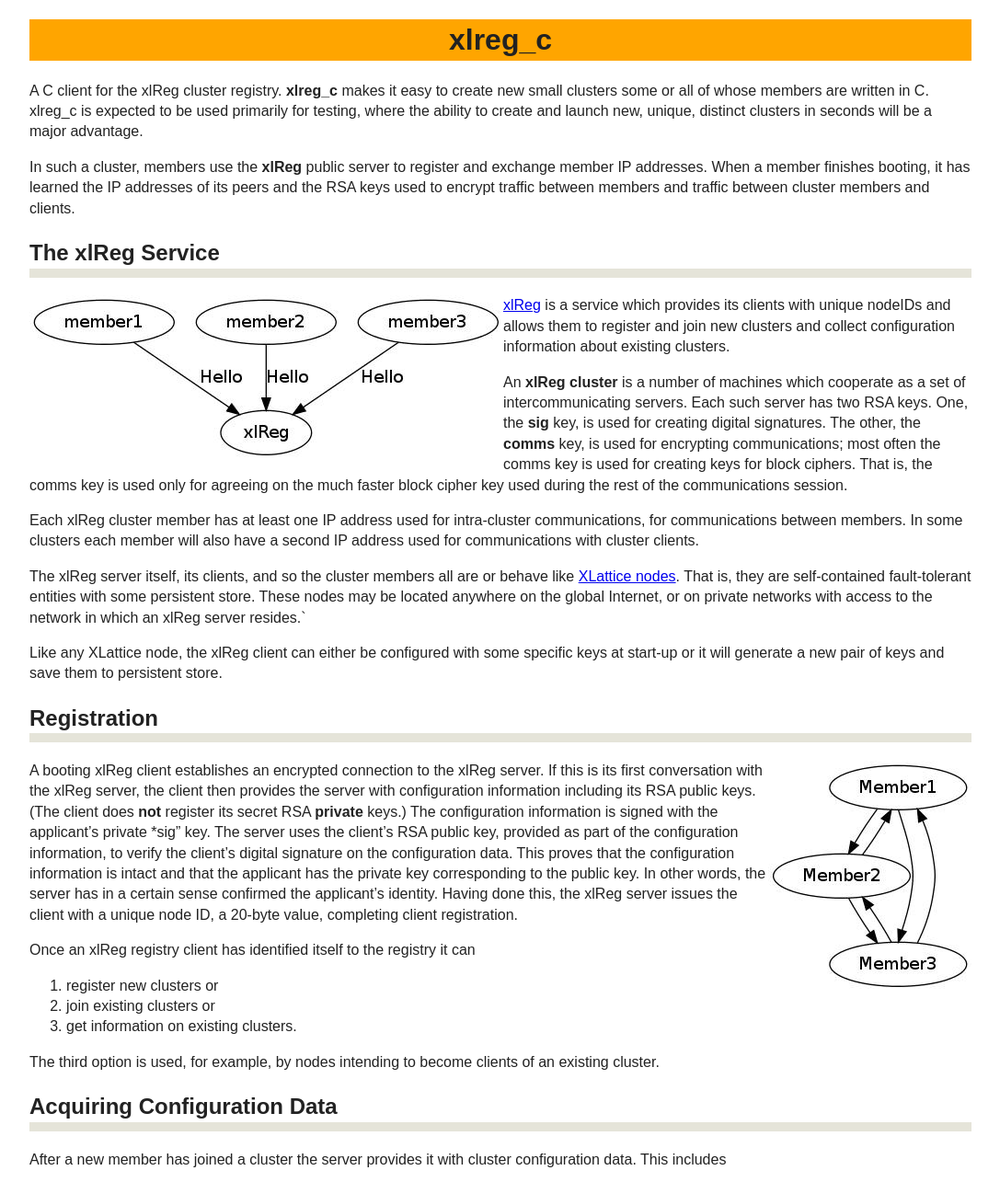
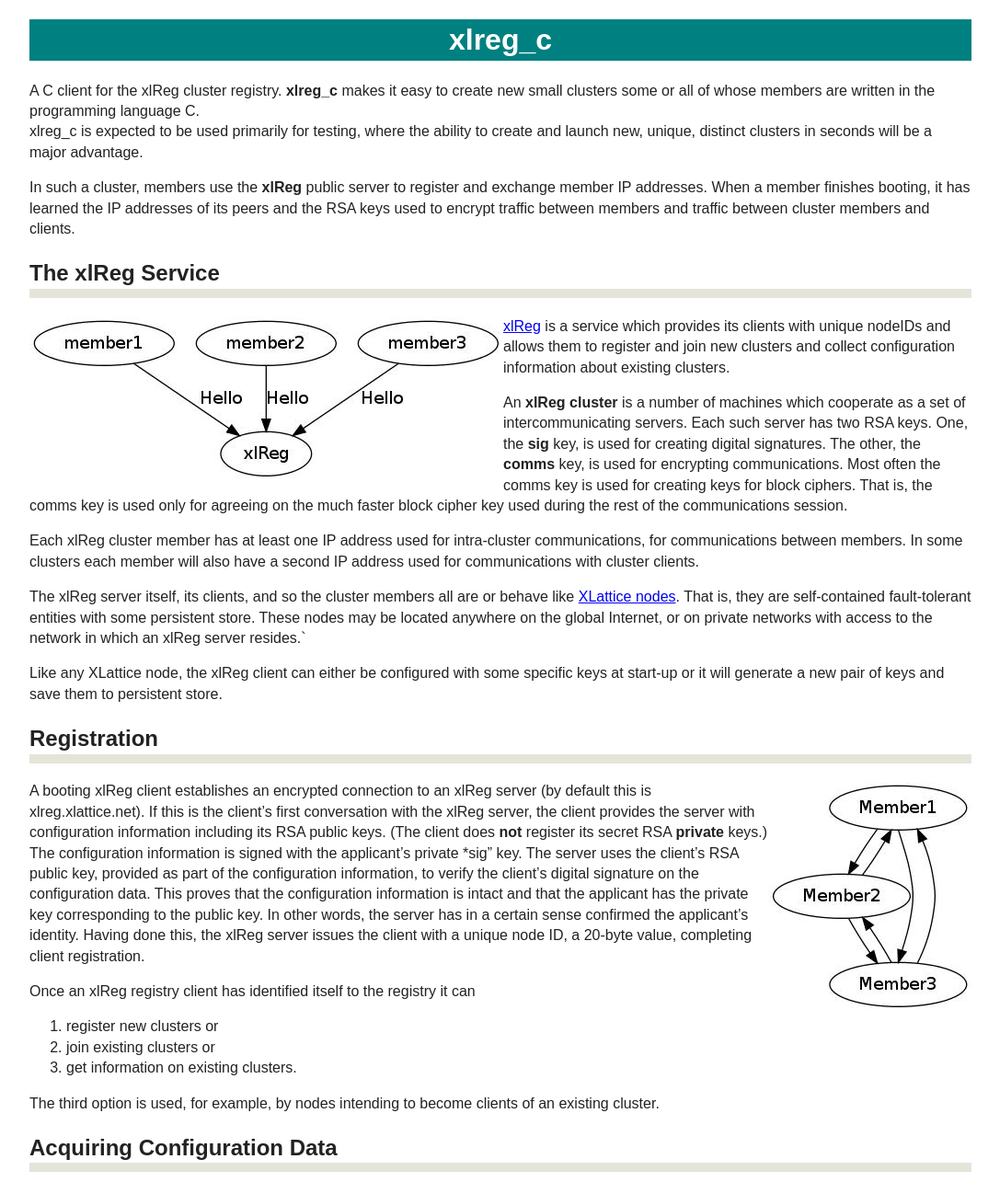
Before and after one commit to jddixon/xlreg_c, a plain HTML site: page index.html in a window 1280 px wide. Shown: the top 1285 px of the page at 92% size, without its empty margins (96-1183 px from the left). Drawn offline with Linux system fonts and the light colour scheme.

Commit message:
ghp: small changes to index.html

```diff
--- a/index.html
+++ b/index.html
@@ -9,12 +9,12 @@
 </head>
 <body>
 <div class="content">
-<h1>xlreg_c</h1>
+<h1 class="libTop">xlreg_c</h1>
 
 <p>A C client for the xlReg cluster registry.  <strong>xlreg_c</strong>
 makes it easy to create new small clusters some or all of whose members are
-written in C.  xlreg_c is expected to be used primarily
-for testing, where
+written in the programming language C.<br />
+xlreg_c is expected to be used primarily for testing, where
 the ability to create and launch new, unique, distinct clusters in seconds
 will be a major advantage.</p>
 
@@ -36,7 +36,7 @@ about existing clusters.</p>
 which cooperate as a set of intercommunicating servers.  Each
 such server has two RSA keys.  One, the <strong>sig</strong> key, is used for creating
 digital signatures.  The other, the <strong>comms</strong> key, is used for encrypting
-communications; most often the comms key is used for creating keys for
+communications.  Most often the comms key is used for creating keys for
 block ciphers. That is, the comms key is used only for agreeing on the
 much faster block cipher key used during the rest of the communications
 session.</p>
@@ -55,15 +55,16 @@ Internet, or on private networks with access to the network in which
 an xlReg server resides.`</p>
 
 <p>Like any XLattice node, the xlReg client can either be configured with some
-specific keys at start-up or it will generate a new pair of  keys and save
+specific keys at start-up or it will generate a new pair of keys and save
 them to persistent store.</p>
 
 <h2>Registration</h2>
 
 <p><img src="img/simple-cluster.jpg" alt="simple-cluster" style="float:right" title="small cluster, no clients"></p>
 
-<p>A booting xlReg client establishes an encrypted connection to the xlReg server.
-If this is its first conversation with the xlReg server, the client then
+<p>A booting xlReg client establishes an encrypted connection to an xlReg server
+(by default this is xlreg.xlattice.net).
+If this is the client&rsquo;s first conversation with the xlReg server, the client
 provides the server with configuration information including its RSA public
 keys.  (The client does <strong>not</strong> register its secret RSA <strong>private</strong> keys.)
 The configuration information is signed with the applicant&rsquo;s private
```
